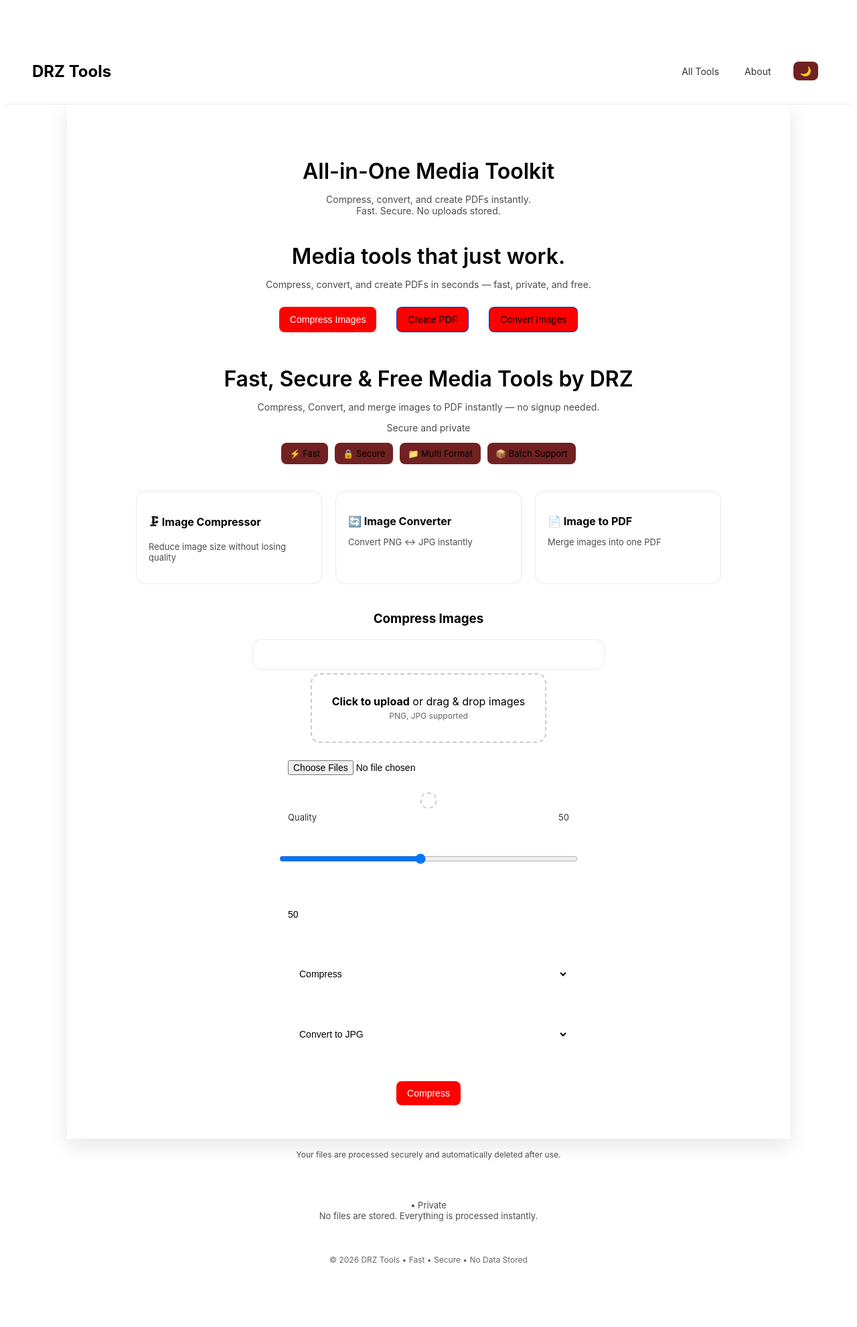
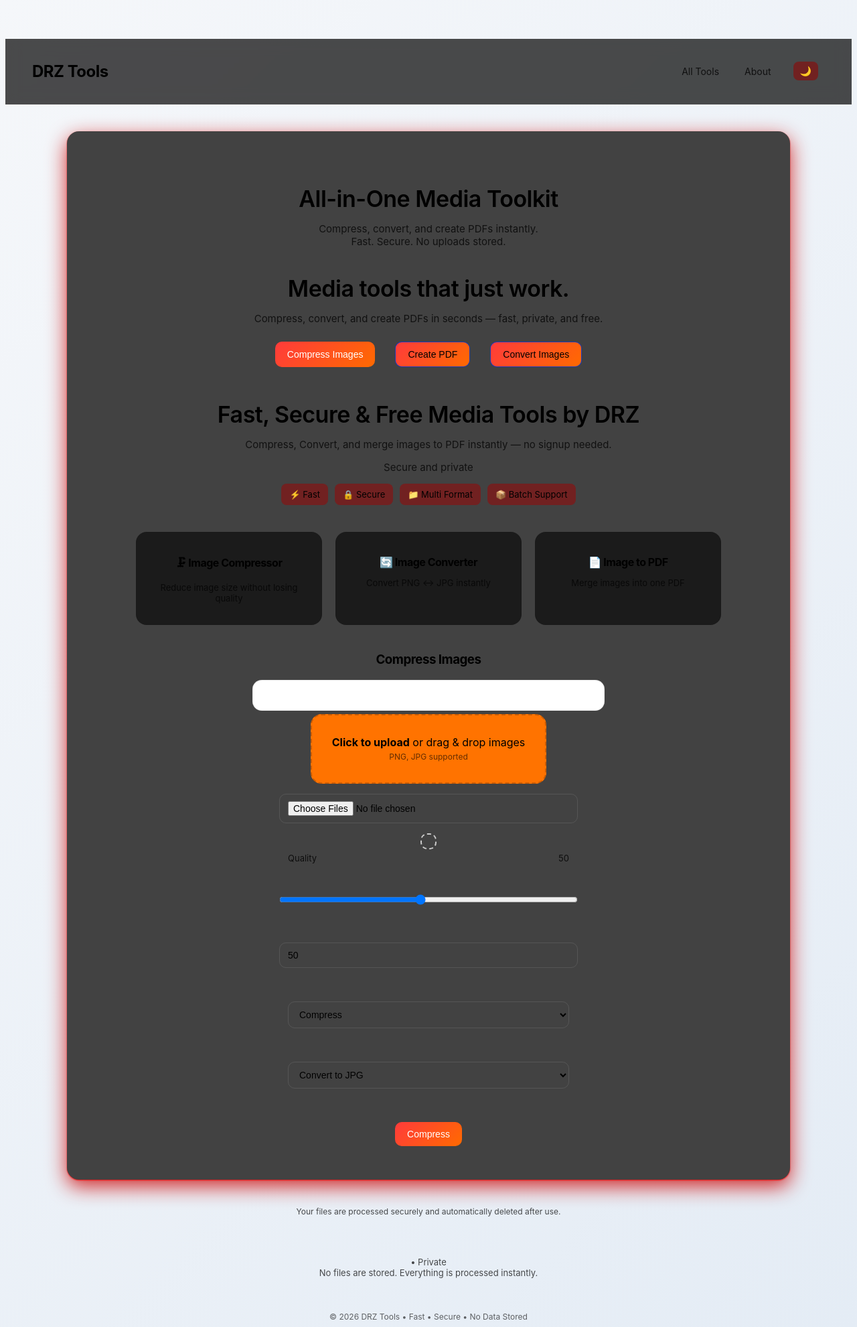
Before and after one commit to Dronzly/media-compressor, a FastAPI app: page / in a window 1280 px wide. Shown: the whole page at 67% size. Before the commit the page ends 1885 px from the top, so only its background shows below. Run offline with FastAPI, Linux system fonts and the light colour scheme.

Commit message:
UI Upgrading

```diff
--- a/templates/index.html
+++ b/templates/index.html
@@ -111,40 +111,39 @@ select {
 }
 
 button {
-    padding: 10px 16px;
-    border-radius: 8px;
+    padding: 10px 18px;
+    border-radius: 10px;
     border: none;
     cursor: pointer;
     font-size: 14px;
     font-weight: 500;
-    background: #ff0000;
-    color: rgb(255, 255, 255);
+
+    background: linear-gradient(135deg, #ff3b3b, #ff6a00);
+    color: white;
+
     transition: all 0.2s ease;
 }
 
 button:hover {
-    background: #005ff8;
-    color: white;}
-
-button:hover {
-    transform: translateY(-2px);
-    box-shadow: 0 8px 20px rgba(0,0,0,0.15);
+    transform: translateY(-2px) scale(1.02);
+    box-shadow: 0 10px 25px rgba(255, 80, 0, 0.3);
 }
-
 #dropZone {
     border: 2px dashed rgba(0,0,0,0.2);
     padding: 30px;
-    border-radius: 14px;
-    cursor: pointer;
-    transition: all 0.2s ease;
-    background: var(--bg);
+    border-radius: 16px;
+
+    background: rgb(255, 115, 0);
+    backdrop-filter: blur(6px);
+
+    transition: all 0.25s ease;
 }
 
 #dropZone:hover {
-    border-color: #ff3300;
-    background: rgba(0,123,255,0.04);
+    border-color: #ff3b3b;
+    background: rgba(255, 80, 0, 0.05);
+    transform: scale(1.02);
 }
-
 #dropZone.active {
     border-color: #ff0000;
     background: rgba(0,123,255,0.08);
@@ -230,7 +229,9 @@ button:hover {
 #progressBar {
     height: 100%;
     width: 0%;
-    background: linear-gradient(135deg, #00C6FF, #007BFF);
+    border-radius: 10px;
+    background: linear-gradient(90deg, #ff3b3b, #ff9a00);
+    transition: width 0.4s ease;
 }
 
 #toast {
@@ -261,11 +262,19 @@ button:hover {
     justify-content: space-between;
     align-items: center;
     padding: 14px 40px;
-    background: var(--bg);
-    border-bottom: 1px solid rgba(0,0,0,0.08);
+
+    background: rgba(0, 0, 0, 0.7);
+    backdrop-filter: blur(10px);
+
+    border-bottom: 1px solid rgba(81, 81, 81, 0.97);
+
     position: sticky;
     top: 0;
     z-index: 100;
+}
+
+body.dark .navbar {
+    background: rgba(27, 27, 27, 0.947);
 }
 
 .nav-links {
@@ -313,23 +322,22 @@ button:hover {
 }
 
 .tool-card {
-    width: 220px;
-    padding: 20px;
-    background: var(--box);
-    border-radius: 12px;
-    cursor: pointer;
-    transition: 0.2s;
-    text-align: left;
+    width: 240px;
+    padding: 18px;
+    border-radius: 16px;
+
+    background: rgba(2, 2, 2, 0.6);
+    backdrop-filter: blur(8px);
+
+    border: 1px solid rgba(0,0,0,0.05);
+
+    transition: all 0.25s ease;
 }
 
-.tool-card {
-    width: 240px;
-    padding: 18px;
-    background: var(--bg);
-    border: 1px solid rgba(0,0,0,0.08);
-    border-radius: 14px;
-    cursor: pointer;
-    transition: all 0.2s ease;
+.tool-card:hover {
+    transform: translateY(-6px) scale(1.03);
+    box-shadow: 0 15px 40px rgba(0,0,0,0.12);
+    border-color: #007BFF;
 }
 
 .tool-card.active {
@@ -463,6 +471,24 @@ body {
 
 .container {
     max-width: 1000px;
+    width: 90%;
+    margin: 40px auto;
+    padding: 40px;
+    border-radius: 18px;
+
+    background: rgb(66, 66, 66);
+    backdrop-filter: blur(10px);
+
+    box-shadow:
+        0 10px 30px rgba(206, 14, 14, 0.879),
+        0 1px 2px rgba(255, 18, 18, 0.995);
+}
+
+body {
+    background: linear-gradient(135deg, #f5f7fa, #e4ecf5);
+}
+body.dark {
+    background: linear-gradient(135deg, #03a3f4, #048dc3);
 }
 
 .hero h1 {
@@ -499,6 +525,19 @@ button,
 input,
 select {
     transition: all 0.2s ease;
+}
+
+h1, h2, h3 {
+    letter-spacing: -0.5px;
+}
+
+.hero h1 {
+    font-size: 34px;
+}
+
+.hero p {
+    font-size: 15px;
+    opacity: 0.75;
 }
 
 </style>
```
